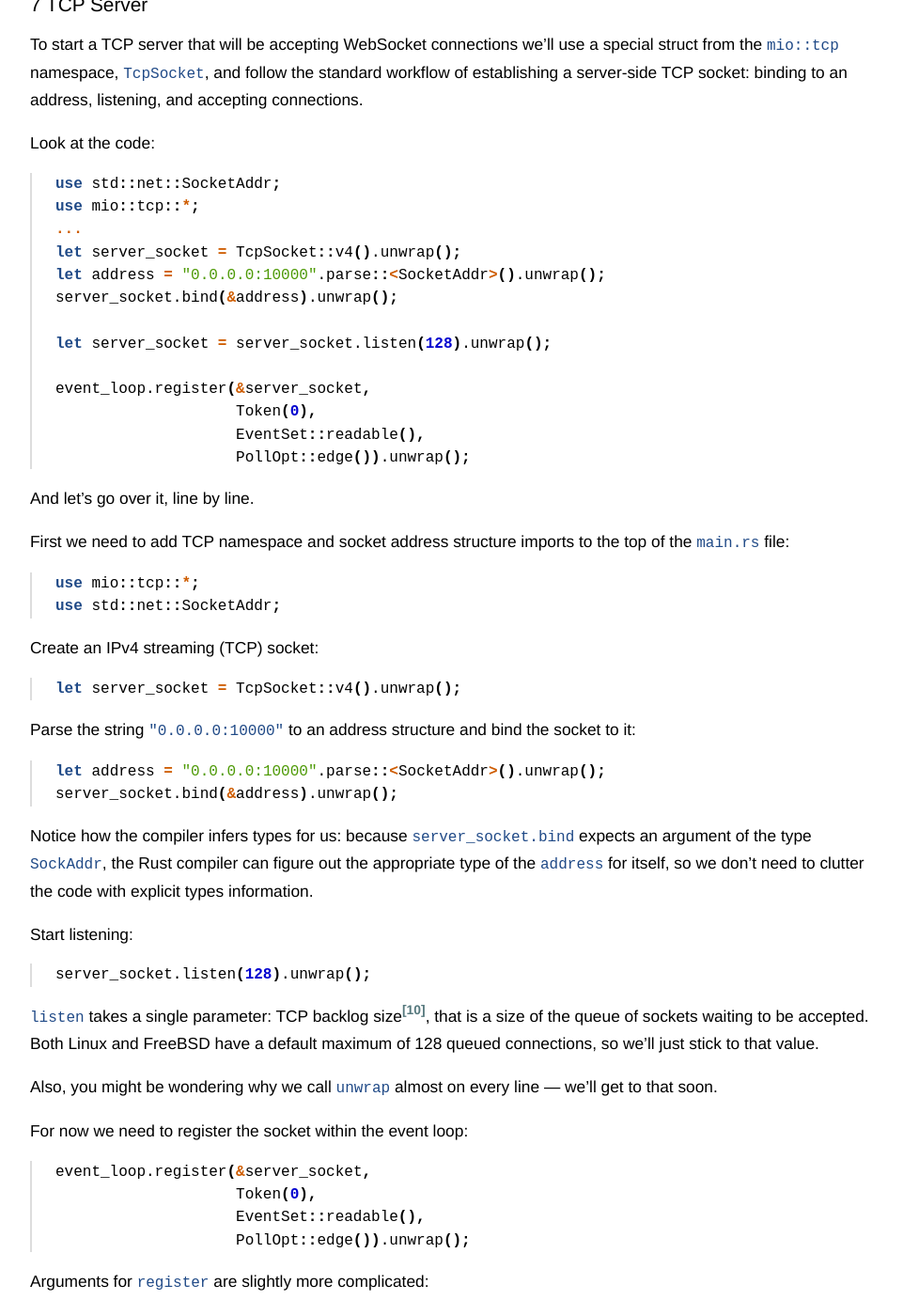
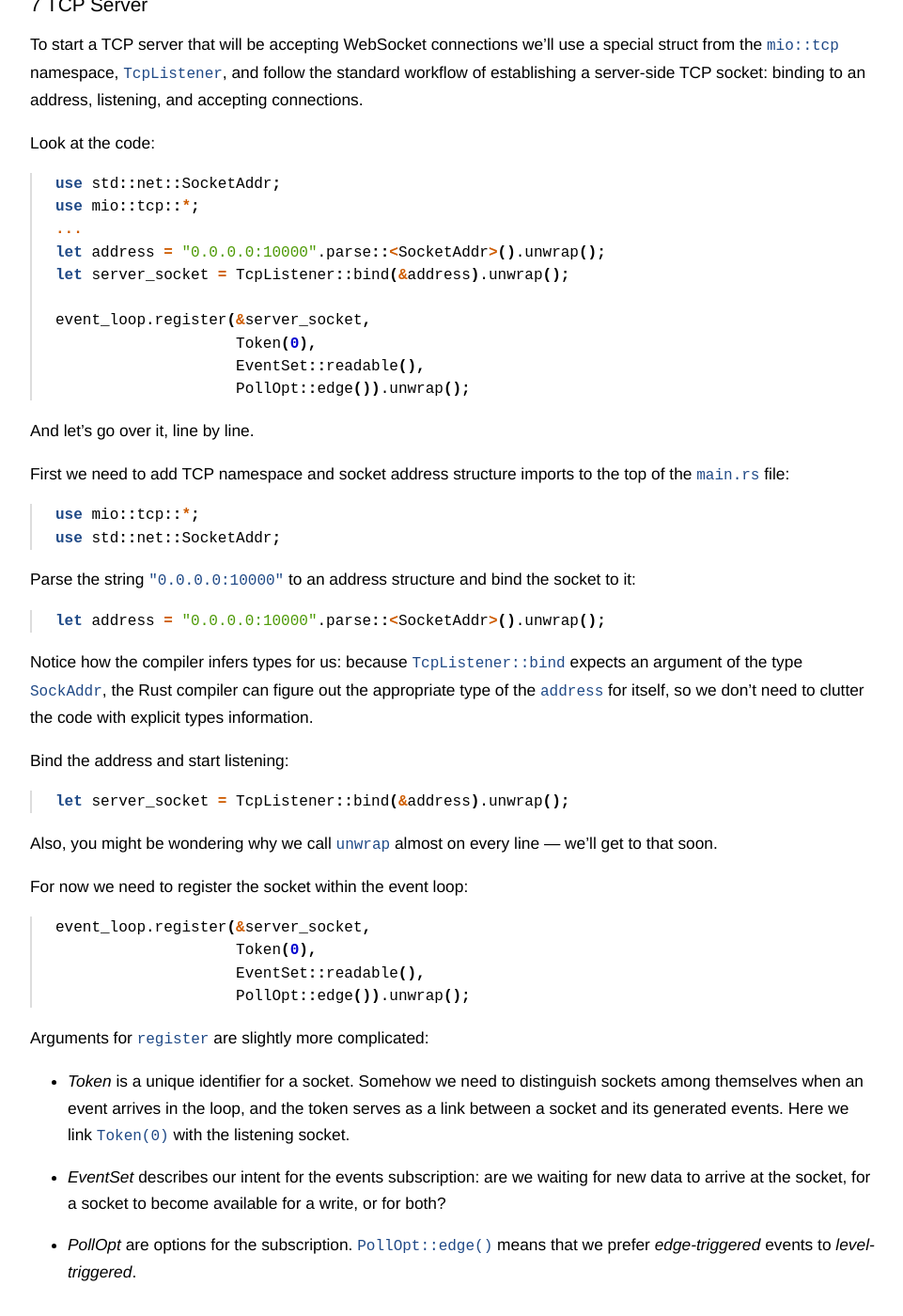
Before and after one commit to nbaksalyar/nbaksalyar.github.io, a Jekyll site: the page built from _posts/2015-07-10-writing-chat-in-rust.md, in a window 1280 px wide and 1400 px high, scrolled down 7822 px. Shown: the whole window at 94% size, without its empty margins (158-1119 px from the left). Built offline with Jekyll 4.4.1, drawn with Linux system fonts in a browser that asks for light colours; comment, search, counter and statistics services are not loaded; some of the changed text lies outside the part shown.

Commit message:
Update the post to support mio 0.5.x

```diff
--- a/_posts/2015-07-10-writing-chat-in-rust.md
+++ b/_posts/2015-07-10-writing-chat-in-rust.md
@@ -244,7 +244,7 @@ As a result, we'll get the terminal with just a blinking cursor. Not too encoura
 
 ## 7 TCP Server
 
-To start a TCP server that will be accepting WebSocket connections we'll use a special struct from the `mio::tcp` namespace, `TcpSocket`, and follow the standard workflow of establishing a server-side TCP socket: binding to an address, listening, and accepting connections.
+To start a TCP server that will be accepting WebSocket connections we'll use a special struct from the `mio::tcp` namespace, `TcpListener`, and follow the standard workflow of establishing a server-side TCP socket: binding to an address, listening, and accepting connections.
 
 Look at the code:
 
@@ -252,11 +252,8 @@ Look at the code:
 use std::net::SocketAddr;
 use mio::tcp::*;
 ...
-let server_socket = TcpSocket::v4().unwrap();
 let address = "0.0.0.0:10000".parse::<SocketAddr>().unwrap();
-server_socket.bind(&address).unwrap();
-
-let server_socket = server_socket.listen(128).unwrap();
+let server_socket = TcpListener::bind(&address).unwrap();
 
 event_loop.register(&server_socket,
                     Token(0),
@@ -273,28 +270,19 @@ use mio::tcp::*;
 use std::net::SocketAddr;
 {% endhighlight %}
 
-Create an IPv4 streaming (TCP) socket:
-
-{% highlight rust %}
-let server_socket = TcpSocket::v4().unwrap();
-{% endhighlight %}
-
 Parse the string `"0.0.0.0:10000"` to an address structure and bind the socket to it:
 
 {% highlight rust %}
 let address = "0.0.0.0:10000".parse::<SocketAddr>().unwrap();
-server_socket.bind(&address).unwrap();
 {% endhighlight %}
 
-Notice how the compiler infers types for us: because `server_socket.bind` expects an argument of the type `SockAddr`, the Rust compiler can figure out the appropriate type of the `address` for itself, so we don't need to clutter the code with explicit types information.
+Notice how the compiler infers types for us: because `TcpListener::bind` expects an argument of the type `SockAddr`, the Rust compiler can figure out the appropriate type of the `address` for itself, so we don't need to clutter the code with explicit types information.
 
-Start listening:
+Bind the address and start listening:
 
 {% highlight rust %}
-server_socket.listen(128).unwrap();
+let server_socket = TcpListener::bind(&address).unwrap();
 {% endhighlight %}
-
-`listen` takes a single parameter: TCP backlog size<sup>[[10]](#n10)</sup>, that is a size of the queue of sockets waiting to be accepted. Both Linux and FreeBSD have a default maximum of 128 queued connections, so we'll just stick to that value.
 
 Also, you might be wondering why we call `unwrap` almost on every line&nbsp;&mdash;&nbsp;we'll get to that soon.
 
```
Also changed, not shown: other parts of _posts/2015-07-10-writing-chat-in-rust.md (+1 -1 lines).
